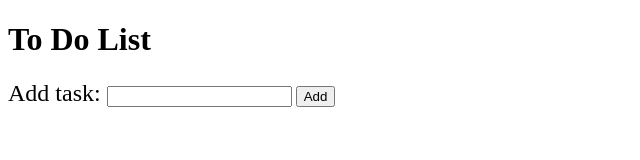
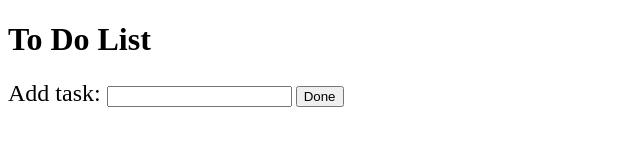
Before and after one commit to rishabhchopra68/ToDoList, a plain HTML site: page index.html in a window 1280 px wide. Shown: the full height of the page, 0-640 px from the left. Drawn offline with Linux system fonts and the light colour scheme.

Commit message:
button name changes again

```diff
--- a/index.html
+++ b/index.html
@@ -11,7 +11,7 @@
             <form id="add_task_form">
                 <label id="add_task" style="font-size: x-large;">Add task: </label>
                 <input id="add task">
-                <button type="submit">Add</button>
+                <button type="submit">Done</button>
             </form>
             <ul class="list">
 
```
Also changed, not shown: 1 other file.
